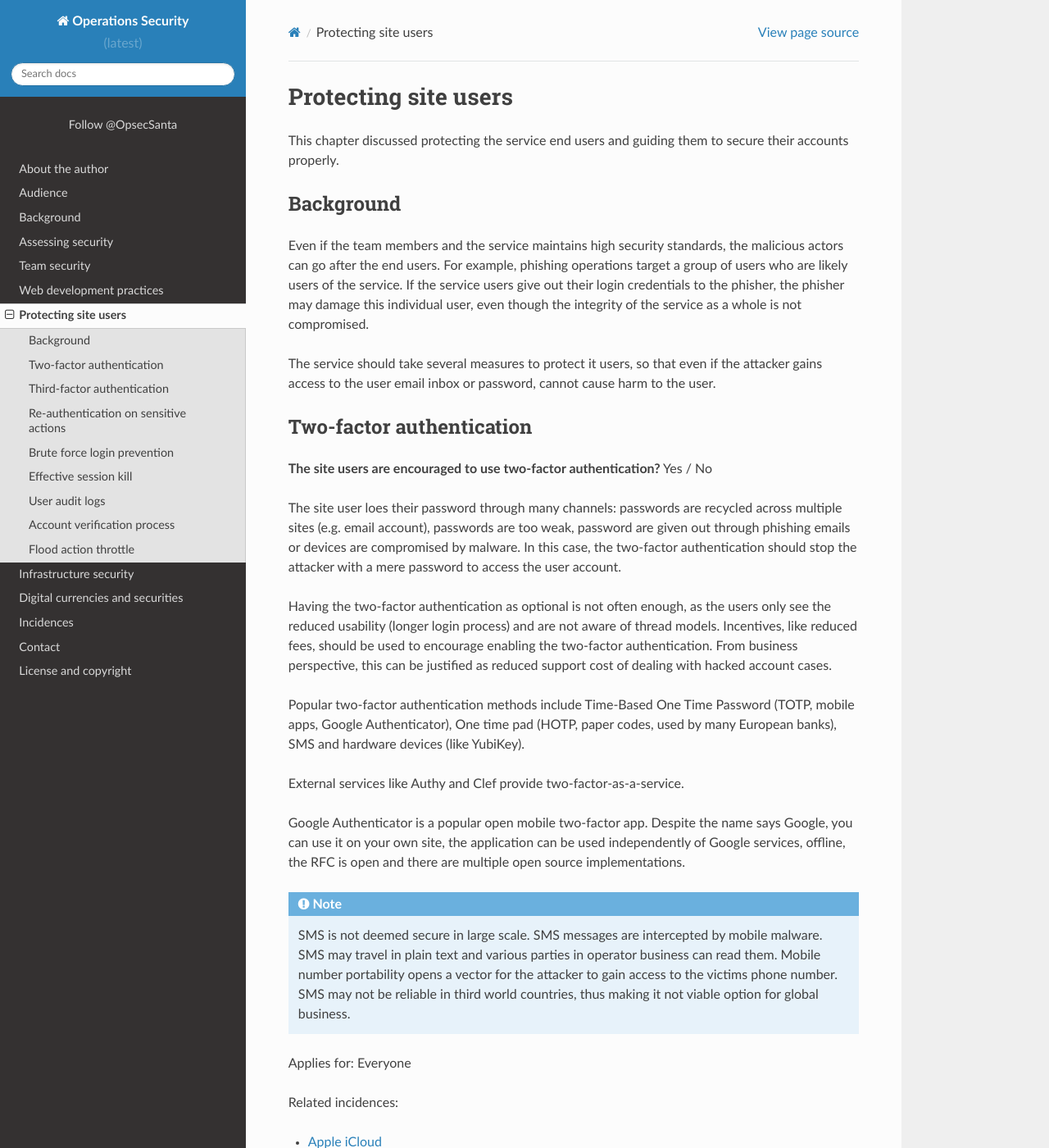
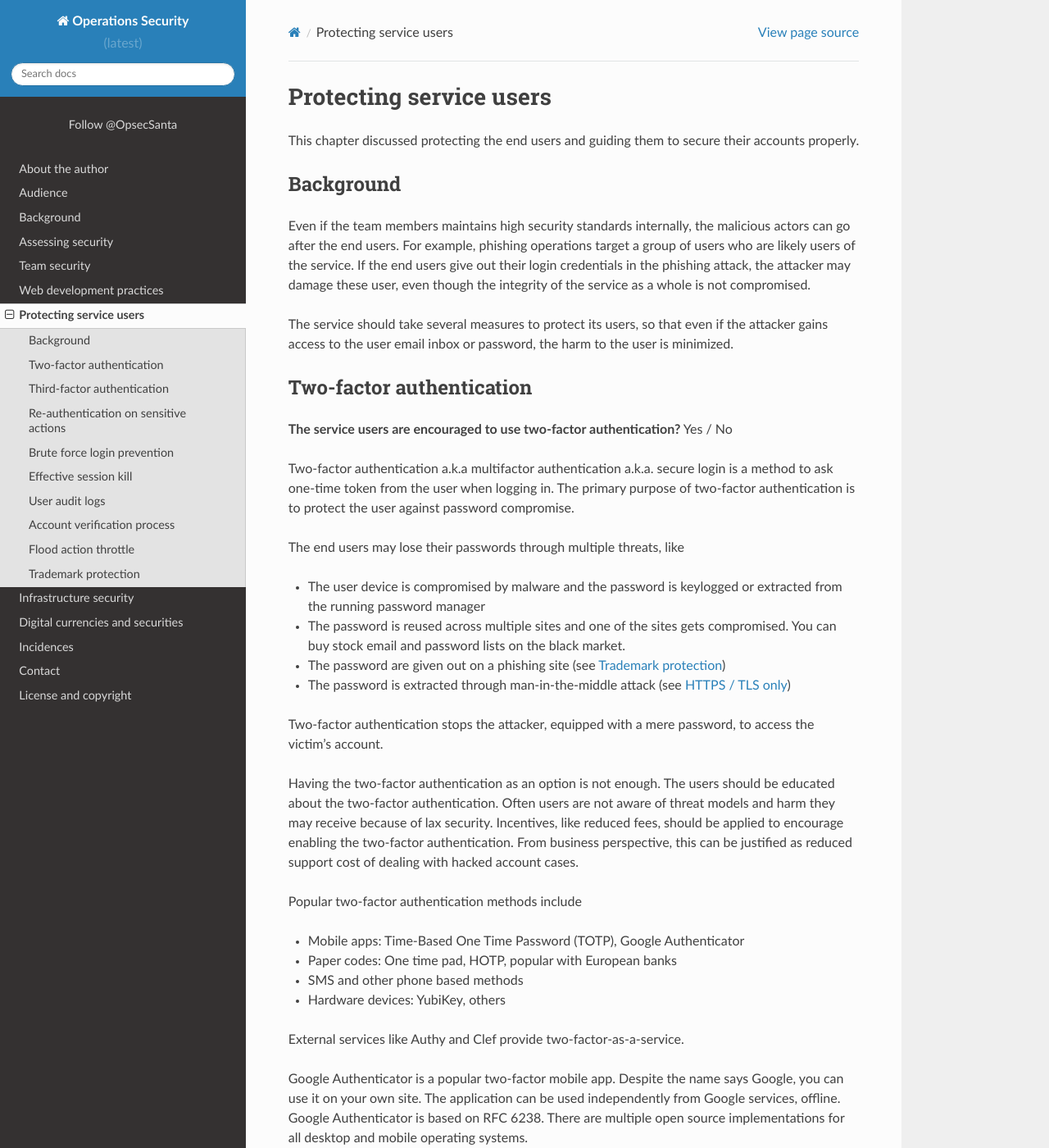
Before and after one commit to miohtama/opsec, a Sphinx documentation site: the page built from source/user/index.rst, in a window 1280 px wide and 1400 px high. Shown: the whole window at 82% size. Built offline with Sphinx 7.4.7 and the Read the Docs theme 2.0.0, drawn with Linux system fonts in a browser that asks for light colours; comment, search, counter and statistics services are not loaded; some of the changed text lies outside the part shown.

Commit message:
Updated user chapter

```diff
--- a/source/incidences/index.rst
+++ b/source/incidences/index.rst
@@ -1058,6 +1058,10 @@
 
 - :ref:`third-factor-authentication`
 
+- :ref:`re-authentication-on-sensitive-actions`
+
+- :ref:`trademark-protection`
+
 
 
 
--- a/source/user/index.rst
+++ b/source/user/index.rst
@@ -2,18 +2,18 @@
 .. This is a generated file from data/. DO NOT EDIT.
 
 ===========================================
-Protecting site users
+Protecting service users
 ===========================================
 
-This chapter discussed protecting the service end users and guiding them to secure their accounts properly.
+This chapter discussed protecting the end users and guiding them to secure their accounts properly.
 
 Background
 ==========
 
 
-Even if the team members and the service maintains high security standards, the malicious actors can go after the end users. For example, phishing operations target a group of users who are likely users of the service. If the service users give out their login credentials to the phisher, the phisher may damage this individual user, even though the integrity of the service as a whole is not compromised.
+Even if the team members maintains high security standards internally, the malicious actors can go after the end users. For example, phishing operations target a group of users who are likely users of the service. If the end users give out their login credentials in the phishing attack, the attacker may damage these user, even though the integrity of the service as a whole is not compromised.
 
-The service should take several measures to protect it users, so that even if the attacker gains access to the user email inbox or password, cannot cause harm to the user.
+The service should take several measures to protect its users, so that even if the attacker gains access to the user email inbox or password, the harm to the user is minimized.
 
 
 
@@ -24,21 +24,41 @@
 Two-factor authentication
 ==============================================================
 
-**The site users are encouraged to use two-factor authentication?** Yes / No
+**The service users are encouraged to use two-factor authentication?** Yes / No
 
-The site user loes their password through many channels: passwords are recycled across multiple sites (e.g. email account), passwords are too weak, password are given out through phishing emails or devices are compromised by malware. In this case, the two-factor authentication should stop the attacker with a mere password to access the user account.
+Two-factor authentication a.k.a multifactor authentication a.k.a. secure login is a method to ask one-time token from the user when logging in. The primary purpose of two-factor authentication is to protect the user against password compromise.
 
-Having the two-factor authentication as optional is not often enough, as the users only see the reduced usability (longer login process) and are not aware of thread models. Incentives, like reduced fees, should be used to encourage enabling the two-factor authentication. From business perspective, this can be justified as reduced support cost of dealing with hacked account cases.
+The end users may lose their passwords through multiple threats, like
 
-Popular two-factor authentication methods include Time-Based One Time Password (TOTP, mobile apps, Google Authenticator), One time pad (HOTP, paper codes, used by many European banks), SMS and hardware devices (like YubiKey).
+* The user device is compromised by malware and the password is keylogged or extracted from the running password manager
+
+* The password is reused across multiple sites and one of the sites gets compromised. You can buy stock email and password lists on the black market.
+
+* The password are given out on a phishing site (see :ref:`trademark-protection`)
+
+* The password is extracted through man-in-the-middle attack (see :ref:`https-tls-only`)
+
+Two-factor authentication stops the attacker, equipped with a mere password, to access the victim's account.
+
+Having the two-factor authentication as an option is not enough. The users should be educated about the two-factor authentication. Often users are not aware of threat models and harm they may receive because of lax security. Incentives, like reduced fees, should be applied to encourage enabling the two-factor authentication. From business perspective, this can be justified as reduced support cost of dealing with hacked account cases.
+
+Popular two-factor authentication methods include
+
+* Mobile apps: Time-Based One Time Password (TOTP), Google Authenticator
+
+* Paper codes: One time pad, HOTP, popular with European banks
+
+* SMS and other phone based methods
+
+* Hardware devices: YubiKey, others
 
 External services like Authy and Clef provide two-factor-as-a-service.
 
-Google Authenticator is a popular open mobile two-factor app. Despite the name says Google, you can use it on your own site, the application can be used independently of Google services, offline, the RFC is open and there are multiple open source implementations.
+Google Authenticator is a popular two-factor mobile app. Despite the name says Google, you can use it on your own site. The application can be used independently from Google services, offline. Google Authenticator is based on RFC 6238. There are multiple open source implementations for all desktop and mobile operating systems.
 
 .. note::
 
-  SMS is not deemed secure in large scale. SMS messages are intercepted by mobile malware. SMS may travel in plain text and various parties in operator business can read them. Mobile number portability opens a vector for the attacker to gain access to the victims phone number. SMS may not be reliable in third world countries, thus making it not viable option for global business.
+  SMS is not deemed secure in large scale. SMS messages are intercepted by mobile malware. SMS may travel in plain text and various parties in operator business chain can read them. Mobile number portability opens a vector for the attacker to gain access to the victims phone number. SMS may not be reliable in third world countries, thus making it not viable option for global business.
 
 
 
@@ -84,6 +104,10 @@
 
 
 
+- `Google Authenticator Project (Github) <https://github.com/google/google-authenticator/wiki>`_
+
+
+
 - `Authy <https://www.authy.com/>`_
 
 
@@ -100,22 +124,27 @@
 Third-factor authentication
 ==============================================================
 
-**The user login goes through additional check in abnormal circumstanses?**
+**The login process goes through additional check in abnormal circumstances?**
 
-The users might not have two-factor authentication enabled. Even with the two-factor authentication there is a chance that the tokens are compromised through a phishing site. In these cases the service should detect abnormal conditions and perform additional checks before letting the login to proceed.
+The login process should perform an additional check if there is a reason to believe the login attempt might not be genuine.
 
-The common third factor authentication criteria include
-* Country of the IP
-* New device or browser by stored permacookie
+The users might not have two-factor authentication enabled. Even with two-factor authentication enabled there is a chance that the user gives out the codes on a phishing site. In these cases the service should detect abnormal conditions and perform additional checks before letting the login to proceed.
+
+The common criteria triggering the third factor authentication include
+
+* The country of the user IP address has changed
+
+* The device or the web browser of the user has not been seen before, identified by a stored permacookie
 
 In these cases the service should prompt the login to go through additional verification step. This could be
 
 * Email confirmation
+
 * SMS confirmation
 
 .. note ::
 
-  Third-factor authentication does not protect against cases where the device of the user is compromised by malware and the service cannot differetiate between the legit and the malicious traffic coming from the same device.
+  Third-factor authentication does not protect against cases where the device of the user is compromised by malware and the service cannot differentiate between legit and malicious traffic coming from the same device.
 
 
 
@@ -149,19 +178,21 @@
 Re-authentication on sensitive actions
 ==============================================================
 
-**Security sensitive actions should prompt for authentication?** Yes / No
+**Sensitive actions should prompt for authentication again?** Yes / No
 
-Security sensitive actions should ask the user perform additional authentication besides loggging in to the system.
+Security sensitive actions should ask for an additional authentication attempt. Mere logging in to the service should not enable the attacker to perform sensitive actions.
 
-The additional authetication could be
+The additional authentication step can be
 
 * Give the password again
 
 * Email confirmation
 
+* SMS confirmation
+
 * Give another two-factor authentication token
 
-Security sensitive actions include e.g.
+Sensitive actions may include e.g.
 
 * Making withdraw from the service
 
@@ -171,12 +202,17 @@
 
 * Closing the account
 
-Asking the additional authentication gives another layer of protection against phishing and XSS attacks.
+Asking for an additional authentication makes it difficult to automatize malicious actions, creating another layer of protection against phishing and XSS attacks.
 
-The most sensitive operations, like where money is transferred out from the system, should require minimum of two different two-factor tokens: one for login and one for transfer. This makes two-factor intercepting phishing site operation less robust, as the users are more likely notice bad URLs if they need to spend more time on the phishing site. With only one authentication token the phishing site can do transfer out on the second the user hits the login, making phishing more likely to success.
+The sensitive operations, like where money is transferred out from the service, should require minimum of two different two-factor authentication codes: one for login and one for transfer. This makes phishing site operations, which intercept two-factor authentication codes, less robust. The users are more likely to notice bad URLs the longer they need to spend time on the phishing site. The reuse of two-factor authentication codes allows the attacker to transfer out the assets if the victim logs in to the phishing site even once.
 
 
 
+
+
+Related incidences:
+
+- :ref:`blockchaininfo`
 
 
 
@@ -189,33 +225,30 @@
 Brute force login prevention
 ==============================================================
 
-**Site login attemps are throttled in multiple ways?** Yes / No
+**Service login attempts are throttled in multiple ways?** Yes / No
 
-The attackers try to brute force the logins of the users. The site should take adequate measures that so that multiple login attempts are effectively stopped.
 
-There are few different password brute force attack modes:
+The attackers may try to brute force the logins of the users. The service should have adequate measures to prevent multiple login attempts and make them effectively stopped.
 
-  * Spearhead bruteforcing targetting a single user
+There are few different brute force attack modes:
 
-  * Email and password combination guessing from a third party site leak or blackmarket
+  * Spearhead brute force attack against a single high value victim
 
-  * Email and common password list guessing, like 1000 most common passwords
+  * Known email and known password combination list, leaked from a third party site or bought from black market
 
-  * Scraping the site for user account names and then combining them with above
+  * Known email and common password list, guessing 1000 most common passwords
 
-The attacker may be in possession of thousands of IP addresses.
+The attackers have been shown to possess of thousands of IP addresses, so blocking individual IP addresses is not effective against well-versed attacker.
 
-The counter actions should include:
+To prevent the brute force attacks the counter actions should include:
 
-  * CAPTCA on second login (allow one wrong password attempt per user)
+  * Prevent multiple login attempts per user: require CAPTCA verification on second login attempt - allow only one wrong password attempt per user
 
-  * Prevent login attempts per IP (fail2ban)
-
-  * Prevent login attempts per username (spearhead attack)
+  * Prevent multiple login attempts from the same IP address or network
 
   * Force all users to go through CAPTCHA before login if the system global login rate is abnormal high (botnet-based attack)
 
-Relying solely to CAPTCHA to prevent brute forcing is not recommended, as the automated CAPTCHA solving success rates are counted in tens of percents.
+Relying solely to CAPTCHA to prevent brute forcing is not recommended, as the automated CAPTCHA solving success rates are counted in tens of percents. Thus, the malicious networks should be identified and dropped.
 
 Beside the security ramifications, well-armed brute force logging attacker may cause denial of service, as the system is not able to handle all the login attempts.
 
@@ -259,19 +292,21 @@
 Effective session kill
 ==============================================================
 
-**When the user account is deactivated, all related sessions are killed?**
+**When the user account is deactivated or changed, the related sessions are dropped?**
 
-If the attacker gains access to an user account the system administrators must be able to kick out the attacker. The account deactivation may only affect the database records of the account, not dropping the active HTTP sessions which are stored in a separate store. When an user account is deactivated, all communication channels to this user must be dropped.
+If the attacker gains access to an user account the system administrators must be able to kick out the attacker. In certain security related actions it is also good practice to drop the sessions of the user.
 
-All user sessions should be dropped on
+The account deactivation, besides marking the user account deactivated in the database records, should also drop the active sessions which are usually stored in a separate backend like Memcached or Redis. When a user account is deactivated, all communication channels to this user must be dropped: HTTP sessions, WebSocket sessions, mobile application sessions and so on.
 
-* Account delete
+Furthermore, all user sessions should be dropped on when the users themselves perform changes which may affect the account security. These includes
 
 * Password change
 
-* Email change
+* Email address change
 
-* Third factor authentication
+* Phone number change
+
+After the change has been performed the user must relogin to the service. This allows the users themselves to act quickly in situations where they notice that somebody has hacked into the account, e.g. via an incoming email notification. In this case the user is still probably logged in to the system with stolen credentials and user may hurry to change the password to kick the attacker out.
 
 
 
@@ -299,13 +334,15 @@
 User audit logs
 ==============================================================
 
-**The service keeps audit logs of sensitive user actions?**
+**The service retains audit logs of sensitive user actions?**
 
-All sensitive actions of the users should be logged to a user specific action list. In the case case of a crime, the user audit log may be handed to the officials. The user itself may or may not review his past actions based on this list.
+All sensitive actions should be logged to a user specific action log.
 
-The list is also important to protect the service operator itself against fraud. For example. the user can arrange stealing of the user account. The thief transfers the assets of the user to the friendly party of theirs. Then the user can blackmail and threat to sue the service unless the user is (incorrecly) reimbursed. The user audit logs prove  the correct password and authentications codes were used to initiate the transfer and shift the resposibility to the users themselves.
+The users may or may not be able view these log entries themselves. In the case the user reports hacked account the action log can be reviewed for swift judgement. In the case filed police report, due to an account hack, the user audit log can be handed to the officials.
 
-The log should include at least:
+The user audit log also serve in an important role to protect the service operator itself against fraud. For example, a user can make a frivolous claim their account got hacked and threats to sue the service and publish the incident unless there is (incorrecly) reimbursement. In fact the user might just transferred out assets himself / herself to a friendly third party. The user audit logs prove the correct password and authentications codes were used to initiate the transfer and shift the responsibility to the user themselves.
+
+The user audit log should include at least:
 
 * The user logins and login attempts
 
@@ -322,9 +359,6 @@
 * IP address
 
 * User agent
-
-
-Furthermore the user audit logs can be used to recover the system in the case of flaw leading to a mass account compromise.
 
 
 
@@ -358,9 +392,9 @@
 
 **The creation of bogus accounts is prevented?** Yes / No / Not applicable
 
-This only applies for services where users can interact with other users or the world e.g. spam and harrash them.
+In services where it is possible to spam or harass other users fake accounts are a common problem.
 
-To keep the system clean, one should prevent the creation of fake and robot accounts. The cost of automatic account creation should be so high that there is no financial gain to use the account for automated harrashment. The account creation proces should be still easy enough not to discourage the users to sign up.
+To keep the service clean, one should prevent the creation of fake and robot accounts. The cost of automated account creation should be  high enough that there is no financial gain to create and use the accounts for spamming. On the other hand, the account creation process should be still smooth enough that it doesn't discourage the users to signs up.
 
 The account verification is also important for anti-money laundering (AML) and know-your-customer (KYC) cases where it is imperative to know one is dealing with the rightful holder of the financial assets.
 
@@ -438,17 +472,19 @@
 
 **Actions sending messages to other users are throttled?** Yes / No
 
-When the service provides actions to message or contact other users or users outside the service, these actions should be throttled so that flood attack is not possible.
+When the service provides ways to message or contact other users, these actions should be throttled so that one cannot flood messaging by sending a large number of useless messages.
 
-Example actions include
+Example actions that should be throttled include
 
 * Sending messages to the other users
 
 * Sending invitation emails
 
-If a malicious actor is free to send infinite number of messages, this can be used to harrass people. Even if direct financial damage is not possible, the service takes a reputation hit and the brand suffers.
+* Sending SMS messages
 
-Actions sending outgoing messages or signals should be throttled, so that a malicious actor cannot flood the system. If the threshold of the actions in a time window exceeds the limit what a normal person would do, the action should be disabled or the user banned.
+If a malicious actor is free to send infinite number of messages this can be exploited for harassment. Even if the exploit doesn't lead to direct financial gain to the attacker, the service may take a reputation hit and the brand suffers due to poor user experience.
+
+Throttling can be done by having time window thresholds how much messages one user can send or how much messages can be send on global level. If the frequency of actions exceeds the limit what a normal person would do, the action should be disabled or the user banned.
 
 
 
@@ -457,3 +493,53 @@
 Related incidences:
 
 - :ref:`coinbase`
+
+
+
+
+Links:
+
+
+- ` <Rolling time window counters with Redis and mitigating botnet (Mikko Ohtamaa)>`_
+
+
+
+
+
+
+.. _trademark-protection:
+
+Trademark protection
+==============================================================
+
+**Is the name of the service trademarked??**
+
+A trademark helps to protect against advertisement phishing.
+
+If you type the service name into Google or web browser address bar search, Google displays advertisements on the top of the actual search results. These advertisement can be bought out to create misleading phishing links, like  *www.blockchain.com.de/wallet/login*. Normal end users cannot distinct between phishing advertisements and actual search results.
+
+If you have properly trademarked your service name, you can ask Google AdWords to not to allow it being used in the advertisements, making advertisement phishing harder.
+
+Google AdWords is know to take down phishing advertisement quite slowly when reported.
+
+
+
+Applies for:
+
+
+
+Related incidences:
+
+- :ref:`blockchaininfo`
+
+
+
+
+Links:
+
+
+- `AdWord Trademark Policy <https://support.google.com/adwordspolicy/answer/6118?hl=en>`_
+
+
+
+- `Report a phishing page (SafeBrowsing) <https://www.google.com/safebrowsing/report_phish/>`_
```
Also changed, not shown: 1 other file.
